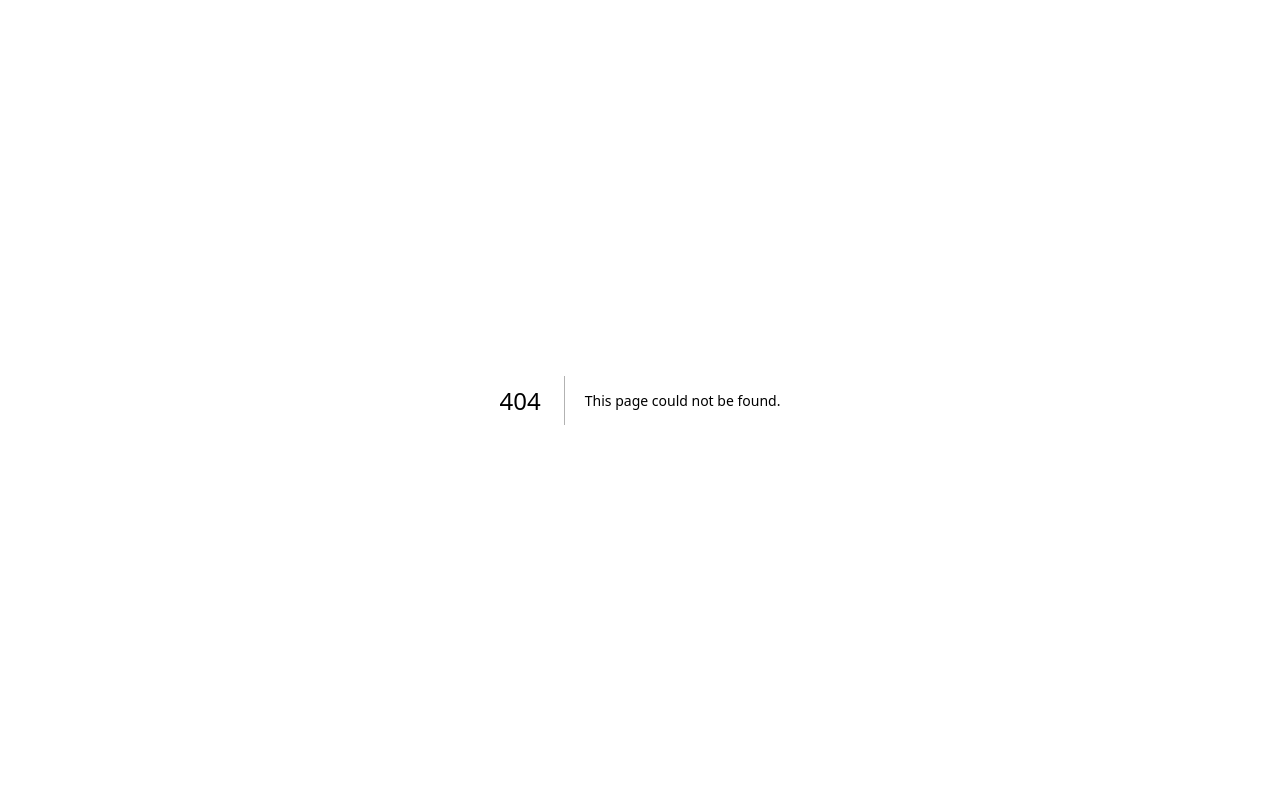
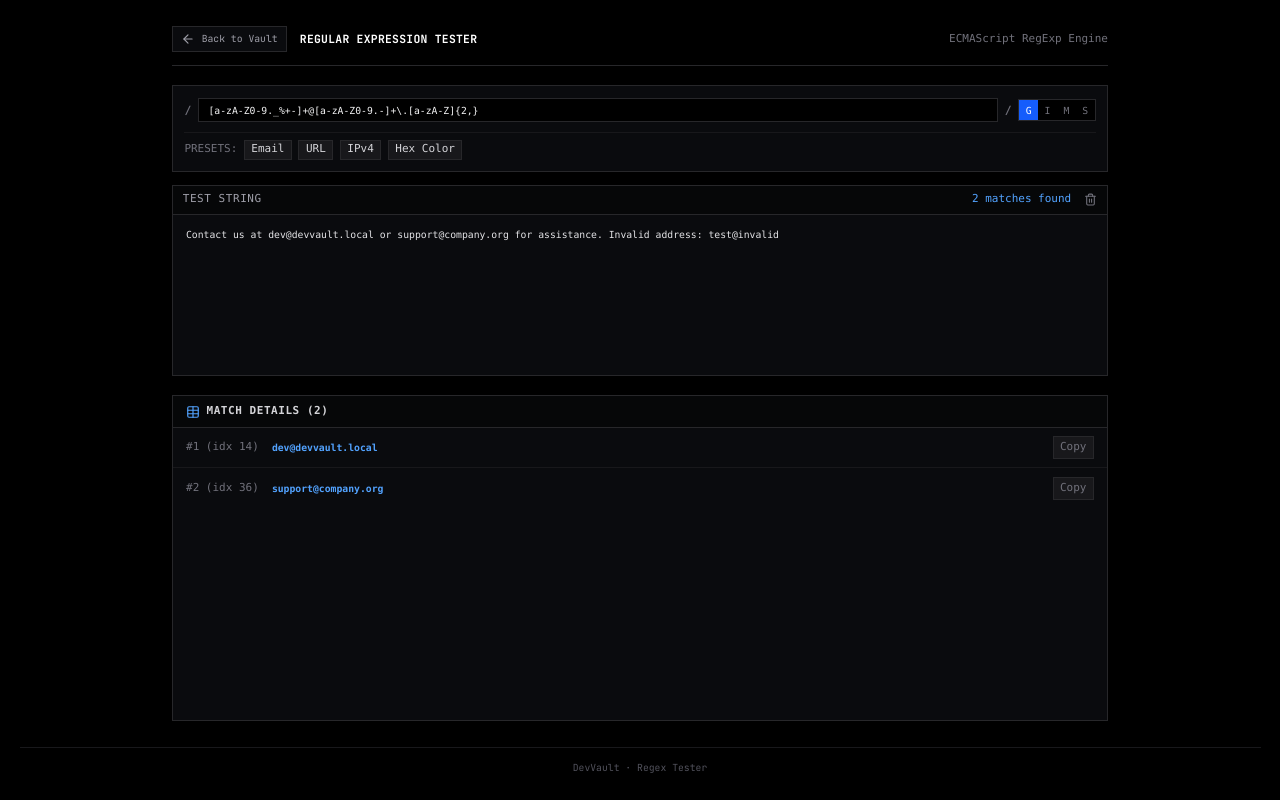
Before and after one commit to mubashir1255/DevEverTools, a Next.js app: page /tools/regex-tester in a window 1280 px wide. Before the commit this address had no page. Built offline with nearby package versions, Linux system fonts and the light colour scheme.

Commit message:
feat: implement regex tester with real-time match inspection

```diff
--- a/src/app/page.tsx
+++ b/src/app/page.tsx
@@ -143,6 +143,7 @@ const tools: Tool[] = [
     description: "Test regular expressions with real-time match groups and flags.",
     category: "DevOps",
     icon: Regex,
+    slug: "regex-tester",
   },
 
   // --- Design & Layout ---
--- /dev/null
+++ b/src/app/tools/regex-tester/page.tsx
@@ -0,0 +1,262 @@
+"use client";
+
+import { useState, useMemo } from "react";
+import Link from "next/link";
+import {
+  ArrowLeft,
+  Trash2,
+  Table,
+} from "lucide-react";
+
+type MatchResult = {
+  index: number;
+  match: string;
+  groups: string[];
+};
+
+const PRESETS = [
+  { label: "Email", pattern: "[a-zA-Z0-9._%+-]+@[a-zA-Z0-9.-]+\\.[a-zA-Z]{2,}", flags: "g" },
+  { label: "URL", pattern: "https?:\\/\\/[\\w\\-\\.]+(?::[0-9]+)?(?:\\/[\\w\\/\\._\\-~%]*)*(?:\\?[\\w=&%\\-]*)?", flags: "g" },
+  { label: "IPv4", pattern: "\\b(?:(?:25[0-5]|2[0-4][0-9]|[01]?[0-9][0-9]?)\\.){3}(?:25[0-5]|2[0-4][0-9]|[01]?[0-9][0-9]?)\\b", flags: "g" },
+  { label: "Hex Color", pattern: "#(?:[a-fA-F0-9]{3}){1,2}\\b", flags: "g" },
+];
+
+export default function RegexTesterPage() {
+  const [pattern, setPattern] = useState("[a-zA-Z0-9._%+-]+@[a-zA-Z0-9.-]+\\.[a-zA-Z]{2,}");
+  const [flags, setFlags] = useState("g");
+  const [testText, setTestText] = useState(
+    "Contact us at dev@devvault.local or support@company.org for assistance. Invalid address: test@invalid"
+  );
+  const [copiedKey, setCopiedKey] = useState<string | null>(null);
+
+  const toggleFlag = (flagChar: string) => {
+    setFlags((prev) =>
+      prev.includes(flagChar) ? prev.replace(flagChar, "") : `${prev}${flagChar}`
+    );
+  };
+
+  const { matches, error } = useMemo(() => {
+    if (!pattern.trim()) {
+      return { matches: [], error: null };
+    }
+
+    try {
+      const regex = new RegExp(pattern, flags);
+      const results: MatchResult[] = [];
+
+      if (!flags.includes("g")) {
+        const singleMatch = regex.exec(testText);
+        if (singleMatch) {
+          results.push({
+            index: singleMatch.index,
+            match: singleMatch[0],
+            groups: singleMatch.slice(1),
+          });
+        }
+      } else {
+        let match: RegExpExecArray | null;
+        let lastIndex = -1;
+
+        while ((match = regex.exec(testText)) !== null) {
+          if (match.index === lastIndex) {
+            regex.lastIndex++;
+            continue;
+          }
+          lastIndex = match.index;
+
+          results.push({
+            index: match.index,
+            match: match[0],
+            groups: match.slice(1),
+          });
+
+          if (results.length >= 250) break; // Guard against catastrophic regex loops
+        }
+      }
+
+      return { matches: results, error: null };
+    } catch (err: unknown) {
+      if (err instanceof Error) {
+        return { matches: [], error: err.message };
+      }
+      return { matches: [], error: "Invalid regular expression" };
+    }
+  }, [pattern, flags, testText]);
+
+  const handleCopy = async (text: string, key: string) => {
+    await navigator.clipboard.writeText(text);
+    setCopiedKey(key);
+    setTimeout(() => setCopiedKey(null), 1500);
+  };
+
+  const handleClear = () => {
+    setTestText("");
+  };
+
+  return (
+    <div className="min-h-screen bg-black text-zinc-100 flex flex-col justify-between py-8 px-6">
+      <div className="w-full max-w-6xl mx-auto flex flex-col flex-1">
+        {/* Header */}
+        <header className="flex items-center justify-between border-b border-zinc-800 pb-4 mb-6">
+          <div className="flex items-center gap-4">
+            <Link
+              href="/"
+              className="flex items-center gap-2 text-xs text-zinc-400 hover:text-white px-2.5 py-1.5 bg-[#0a0b0e] border border-zinc-800 transition-colors"
+            >
+              <ArrowLeft size={14} />
+              <span>Back to Vault</span>
+            </Link>
+            <h1 className="text-sm font-bold text-white tracking-wide uppercase">
+              Regular Expression Tester
+            </h1>
+          </div>
+          <span className="text-[11px] text-zinc-500 font-mono">
+            ECMAScript RegExp Engine
+          </span>
+        </header>
+
+        {/* Regex Input Bar */}
+        <div className="bg-[#0a0b0e] border border-zinc-800 p-3.5 mb-4 flex flex-col gap-3 font-mono">
+          <div className="flex items-center gap-2">
+            <span className="text-zinc-500 text-sm font-bold">/</span>
+            <input
+              type="text"
+              value={pattern}
+              onChange={(e) => setPattern(e.target.value)}
+              placeholder="Enter regular expression pattern..."
+              className="flex-1 bg-black border border-zinc-800 px-3 py-1.5 text-xs text-zinc-100 outline-none focus:border-blue-600"
+            />
+            <span className="text-zinc-500 text-sm font-bold">/</span>
+
+            {/* Flag Toggles */}
+            <div className="flex border border-zinc-800 bg-black">
+              {["g", "i", "m", "s"].map((f) => (
+                <button
+                  key={f}
+                  type="button"
+                  onClick={() => toggleFlag(f)}
+                  className={`px-2 py-1 text-xs uppercase font-mono transition-colors ${
+                    flags.includes(f)
+                      ? "bg-blue-600 text-white"
+                      : "text-zinc-500 hover:text-zinc-300"
+                  }`}
+                  title={`Flag /${f}/`}
+                >
+                  {f}
+                </button>
+              ))}
+            </div>
+          </div>
+
+          {/* Quick Presets */}
+          <div className="flex flex-wrap items-center gap-2 pt-2 border-t border-zinc-900 text-xs text-zinc-400">
+            <span className="text-[11px] text-zinc-500 uppercase">Presets:</span>
+            {PRESETS.map((preset) => (
+              <button
+                key={preset.label}
+                type="button"
+                onClick={() => {
+                  setPattern(preset.pattern);
+                  setFlags(preset.flags);
+                }}
+                className="px-2 py-0.5 bg-zinc-900 border border-zinc-800 hover:bg-zinc-800 text-zinc-300 text-[11px] transition-colors"
+              >
+                {preset.label}
+              </button>
+            ))}
+          </div>
+        </div>
+
+        {/* Error notification */}
+        {error && (
+          <div className="bg-red-950/20 border border-red-800/80 text-red-400 px-3.5 py-2 text-xs font-mono mb-4 flex items-center gap-2">
+            <span className="font-bold uppercase tracking-wider text-[10px] bg-red-900/40 border border-red-700/60 px-1.5 py-0.5">
+              Regex Error
+            </span>
+            <span>{error}</span>
+          </div>
+        )}
+
+        {/* Test Textarea */}
+        <div className="border border-zinc-800 bg-[#0a0b0e] mb-6 flex flex-col">
+          <div className="flex items-center justify-between border-b border-zinc-800 px-3 py-2 text-xs text-zinc-400 bg-black/40">
+            <span className="font-mono uppercase text-[11px] tracking-wider">
+              Test String
+            </span>
+            <div className="flex items-center gap-4">
+              <span className="font-mono text-[11px] text-blue-400">
+                {matches.length} {matches.length === 1 ? "match" : "matches"} found
+              </span>
+              <button
+                type="button"
+                onClick={handleClear}
+                className="text-zinc-500 hover:text-red-400 transition-colors"
+                title="Clear test text"
+              >
+                <Trash2 size={13} />
+              </button>
+            </div>
+          </div>
+          <textarea
+            value={testText}
+            onChange={(e) => setTestText(e.target.value)}
+            placeholder="Paste or write text here to test against your pattern..."
+            spellCheck={false}
+            className="w-full bg-transparent p-4 text-xs font-mono text-zinc-200 outline-none resize-none min-h-[160px]"
+          />
+        </div>
+
+        {/* Matches Breakdown Table */}
+        <div className="border border-zinc-800 bg-[#0a0b0e] flex flex-col flex-1">
+          <div className="flex items-center gap-2 border-b border-zinc-800 px-4 py-2.5 bg-black/40 text-xs">
+            <Table size={14} className="text-blue-400" />
+            <span className="font-mono text-zinc-300 font-semibold text-[11px] uppercase tracking-wider">
+              Match Details ({matches.length})
+            </span>
+          </div>
+
+          {matches.length > 0 ? (
+            <div className="divide-y divide-zinc-900 overflow-x-auto max-h-[300px]">
+              {matches.map((item, idx) => (
+                <div
+                  key={idx}
+                  className="flex items-center justify-between px-4 py-2.5 text-xs font-mono hover:bg-[#0e1015] gap-4"
+                >
+                  <span className="text-zinc-500 text-[11px] min-w-[60px]">
+                    #{idx + 1} (idx {item.index})
+                  </span>
+                  <span className="text-blue-400 font-semibold flex-1 truncate select-all">
+                    {item.match}
+                  </span>
+
+                  {item.groups.length > 0 && (
+                    <span className="text-zinc-400 text-[11px] truncate max-w-xs">
+                      Groups: [{item.groups.join(", ")}]
+                    </span>
+                  )}
+
+                  <button
+                    type="button"
+                    onClick={() => handleCopy(item.match, `match-${idx}`)}
+                    className="text-[11px] text-zinc-500 hover:text-zinc-200 px-2 py-1 bg-zinc-900 border border-zinc-800 shrink-0"
+                  >
+                    {copiedKey === `match-${idx}` ? "Copied" : "Copy"}
+                  </button>
+                </div>
+              ))}
+            </div>
+          ) : (
+            <div className="text-xs text-zinc-600 font-mono py-8 text-center border border-dashed border-zinc-900 m-4">
+              No matches found for the current pattern and flags.
+            </div>
+          )}
+        </div>
+      </div>
+
+      {/* Footer */}
+      <footer className="w-full text-center text-xs text-zinc-600 mt-8 pt-4 border-t border-zinc-900">
+        DevVault · Regex Tester
+      </footer>
+    </div>
+  );
+}
```
